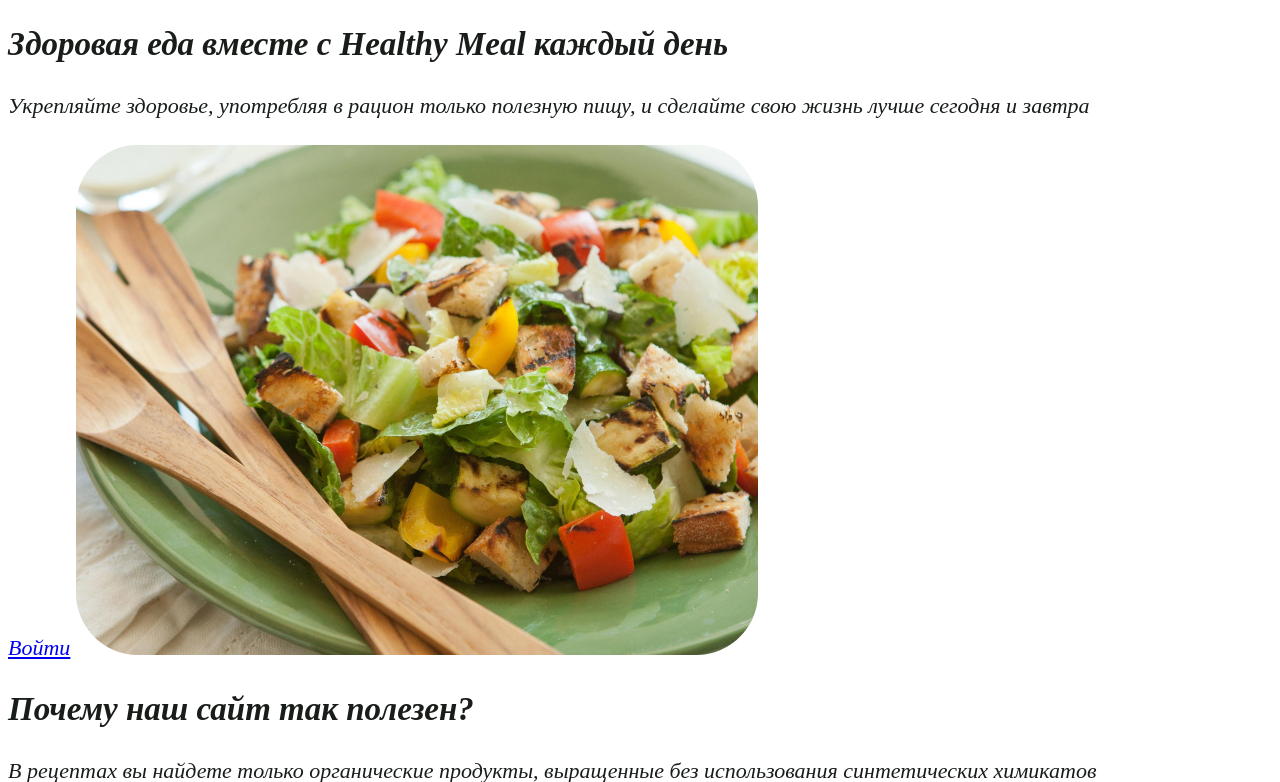
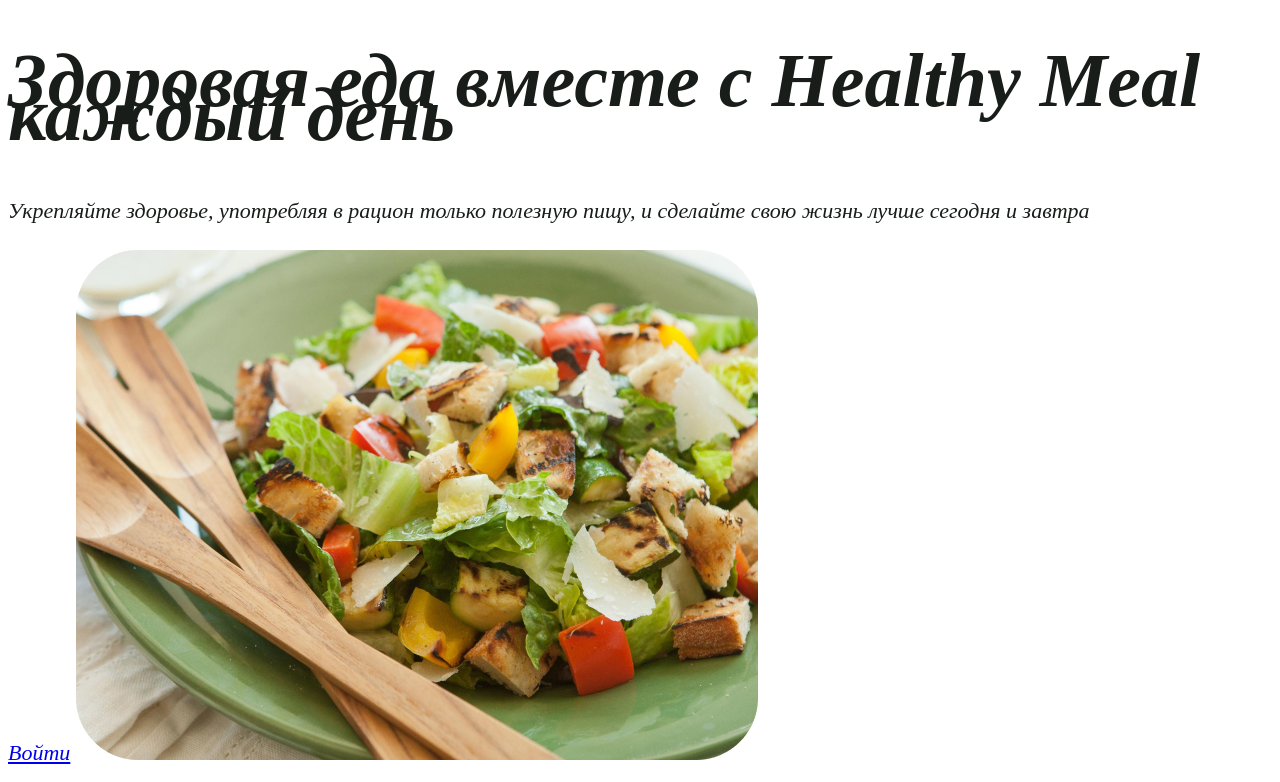
Before and after one commit to InziliaZiganshina/HealthyMeal, a PHP site: page / in a window 1280 px wide. Shown: the part 120-902 px from the top of the page. Run offline with PHP 8.4, Linux system fonts and the light colour scheme.

Commit message:
change new font-sizee for header

```diff
--- a/css/style.css
+++ b/css/style.css
@@ -58,3 +58,7 @@ ul {
     background-position: left center;
     background-repeat: no-repeat;
   }
+
+  .hero h1 {
+    font-size: 76px;
+  }
```
